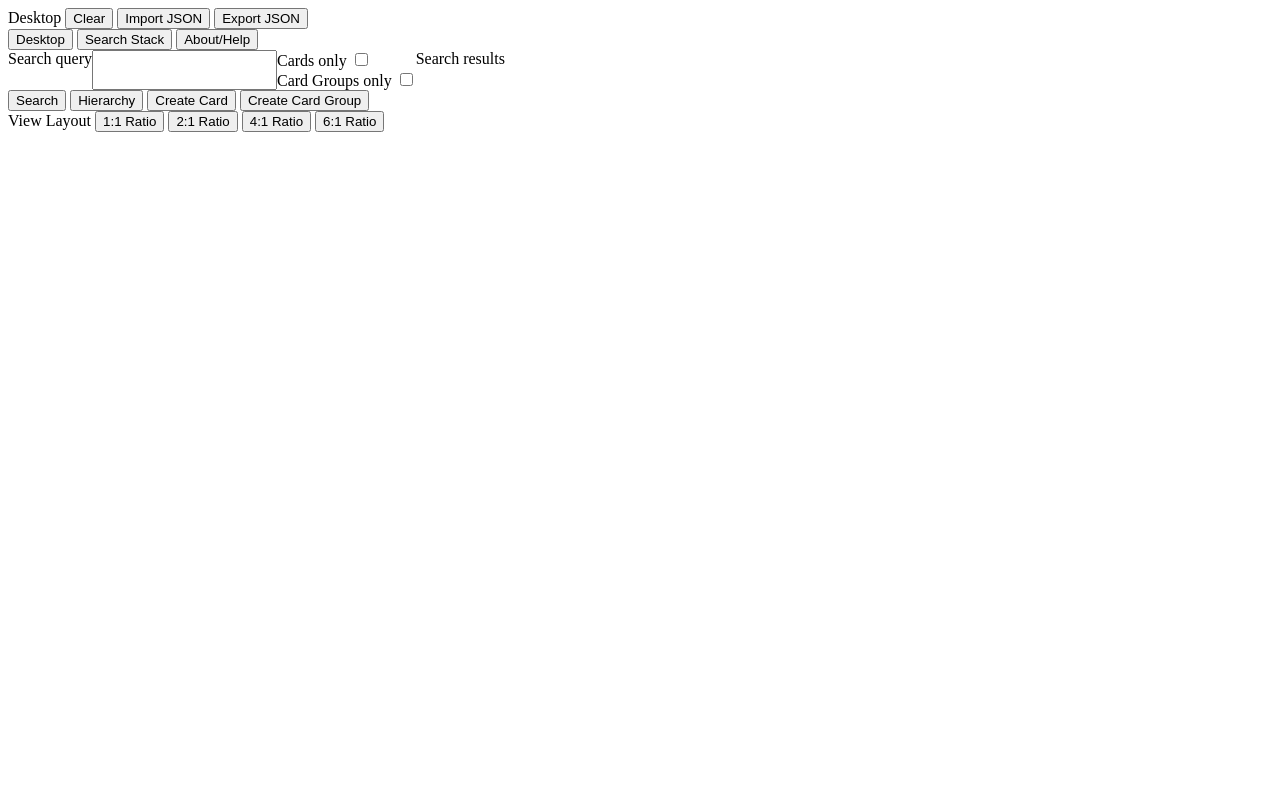
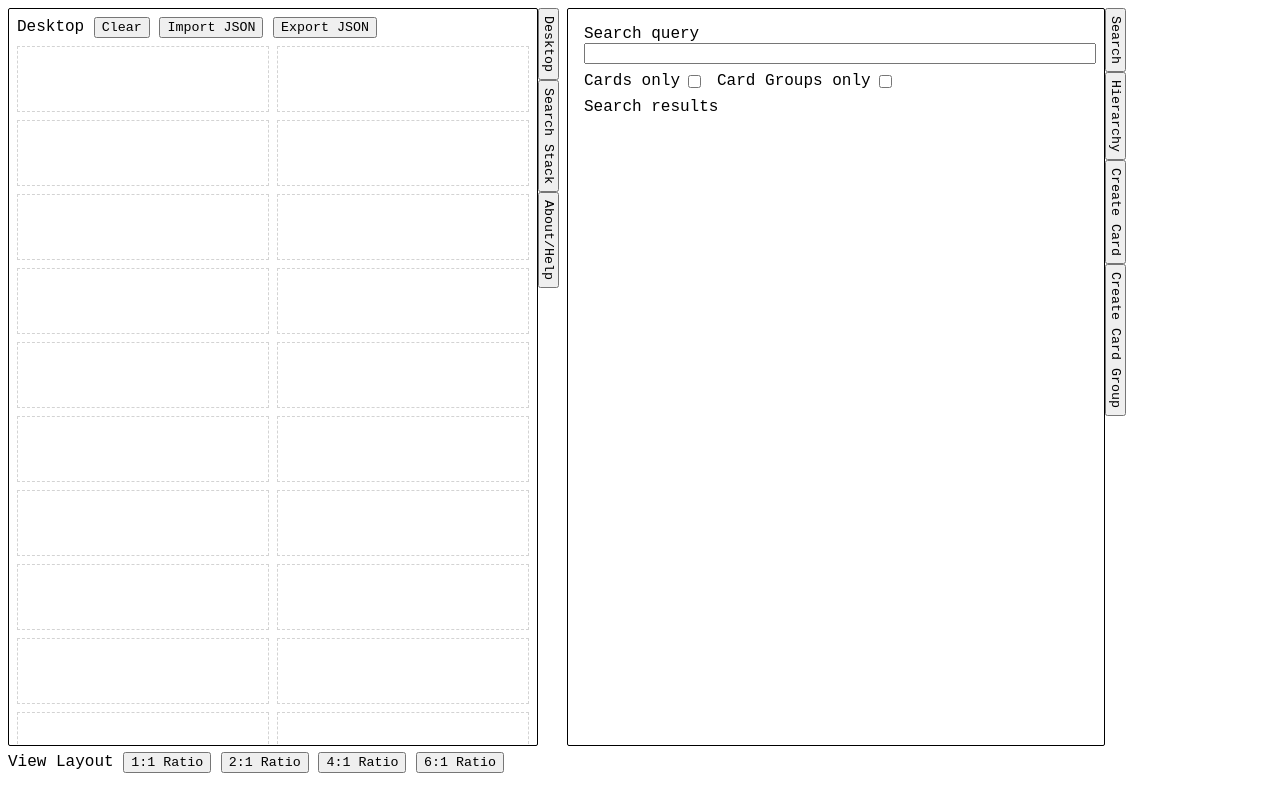
Before and after one commit to Kauhentus/mathematics-dictionary, a website: page dist/index.html in a window 1280 px wide. Drawn offline with nearby package versions, Linux system fonts and the light colour scheme; the site is published under a folder, as on GitHub Pages, so addresses that start at the root find nothing.

Commit message:
changed to relative paths

```diff
--- a/dist/index.html
+++ b/dist/index.html
@@ -1,12 +1,12 @@
 <!DOCTYPE html>
 <html>
     <head>
-        <link href="/web/style.css" rel="stylesheet">
-        <link href="/web/card.css" rel="stylesheet">
-        <link href="/web/cardgroup.css" rel="stylesheet">
-        <link href="/web/hierarchy.css" rel="stylesheet">
-        <link href="/web/search.css" rel="stylesheet">
-        <link href="/web/desktop.css" rel="stylesheet">
+        <link href="../web/style.css" rel="stylesheet">
+        <link href="../web/card.css" rel="stylesheet">
+        <link href="../web/cardgroup.css" rel="stylesheet">
+        <link href="../web/hierarchy.css" rel="stylesheet">
+        <link href="../web/search.css" rel="stylesheet">
+        <link href="../web/desktop.css" rel="stylesheet">
         <script src="https://polyfill.io/v3/polyfill.min.js?features=es6"></script>
         <script id="MathJax-script" async src="https://cdn.jsdelivr.net/npm/mathjax@3/es5/tex-mml-chtml.js"></script>
     </head>
@@ -168,6 +168,6 @@
             <button id="ratio-button-3-1">4:1 Ratio</button>
             <button id="ratio-button-4-1">6:1 Ratio</button>
         </div>
-        <script src="bundle.js"></script>
+        <script src="./bundle.js"></script>
     </body>
 </html>
```
